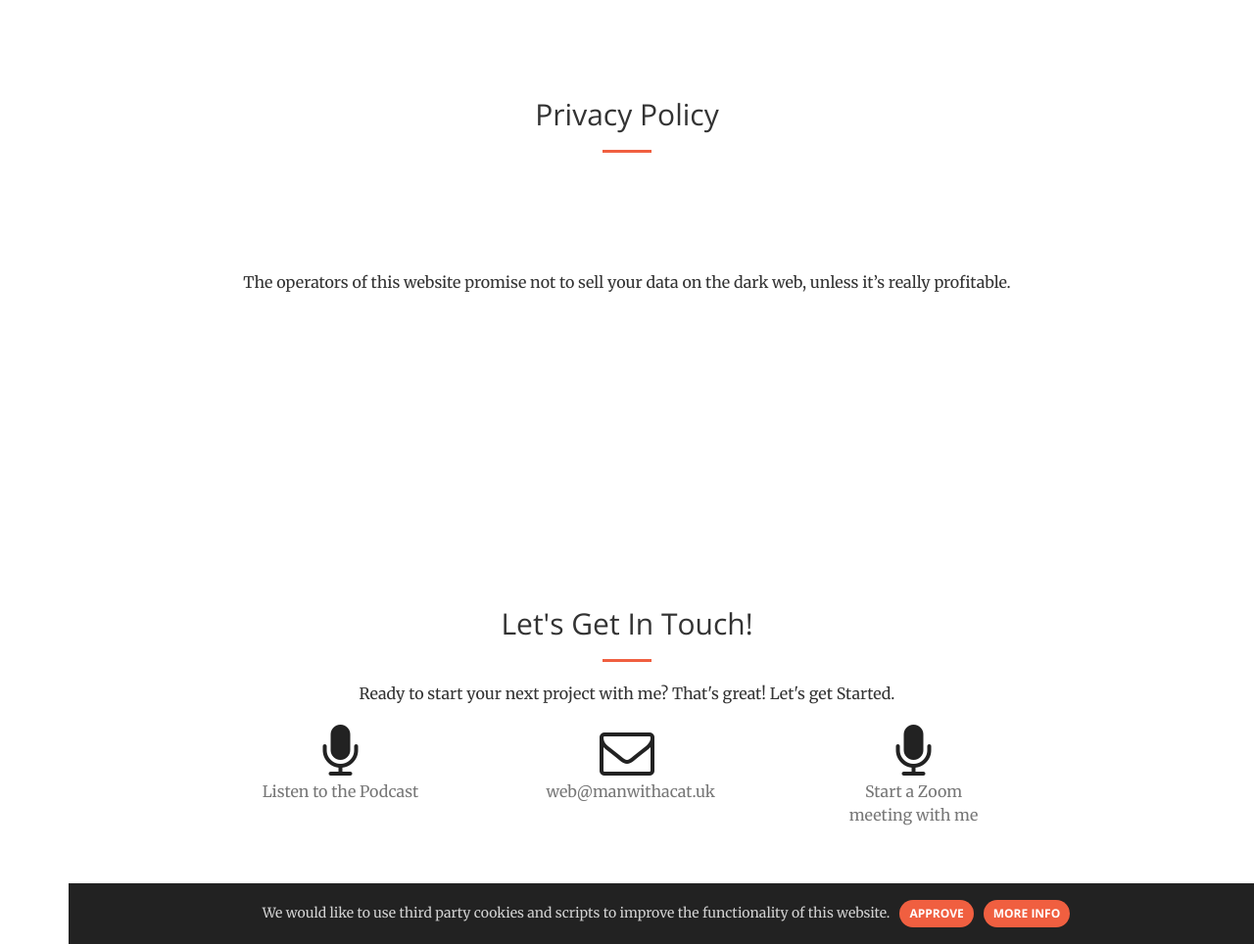
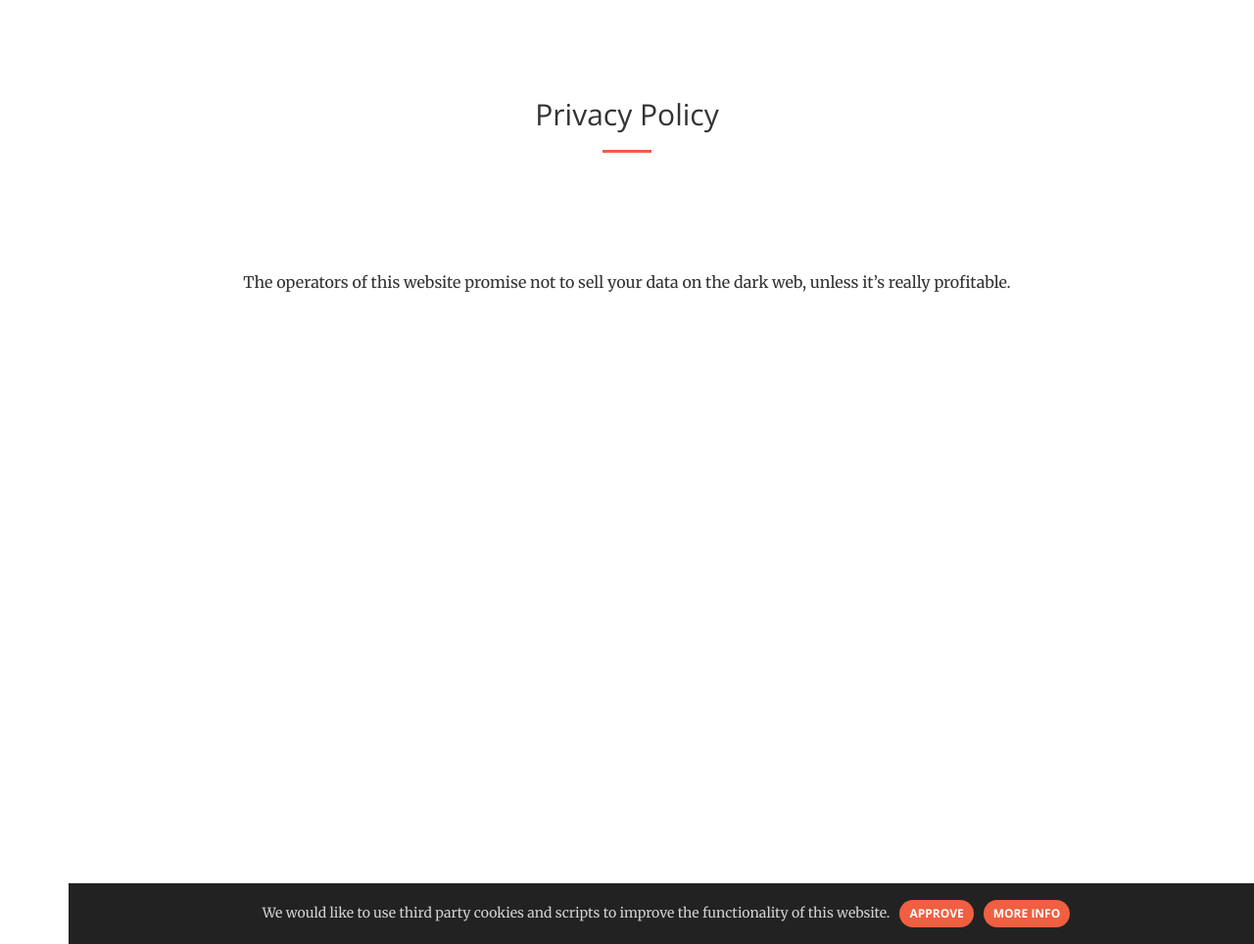
Before and after one commit to manwithacat/www, a Jekyll site: the page built from privacy.md, in a window 1280 px wide and 964 px high. Shown: the whole window at 98% size. Built offline with Jekyll 4.4.1, drawn with Linux system fonts in a browser that asks for light colours.

Commit message:
Update contact.html

```diff
--- a/_includes/contact.html
+++ b/_includes/contact.html
@@ -2,26 +2,15 @@
     <div class="container">
         <div class="row">
             <div class="col-lg-8 col-lg-offset-2 text-center">
-                <h2 class="section-heading">Let's Get In Touch!</h2>
-                <hr class="primary">
-                <p>Ready to start your next project with me? That's great! Let's get Started.</p>
+
             </div>
         <div class="col-lg-2 col-lg-offset-2 text-center">
-            <a href="https://podcast.manwithacat.uk" target="_blank">
-                <i class="fa fa-microphone fa-3x wow bounceIn" data-wow-delay=".1s"></i>
-                <p class="text-muted">Listen to the Podcast</p>
-            </a>
+
         </div>
         <div class="col-lg-2 col-lg-offset-1 text-center">
-            <a href="mailto:web@jamesbarlow.co.uk" target="_blank">
-            <i class="fa fa-envelope-o fa-3x wow bounceIn" data-wow-delay=".1s"></i>
-                <p class="text-muted">web@manwithacat.uk</p>
-           </a>
+
         </div>
         <div class="col-lg-2 col-lg-offset-1 text-center">
-            <a href="https://us04web.zoom.us/j/7163641124" target="_blank">
-            <i class="fa fa-microphone fa-3x wow bounceIn" data-wow-delay=".1s"></i>
-                <p class="text-muted">Start a Zoom meeting with me</p>
-            </a>
+
         </div>
     </div>
```
